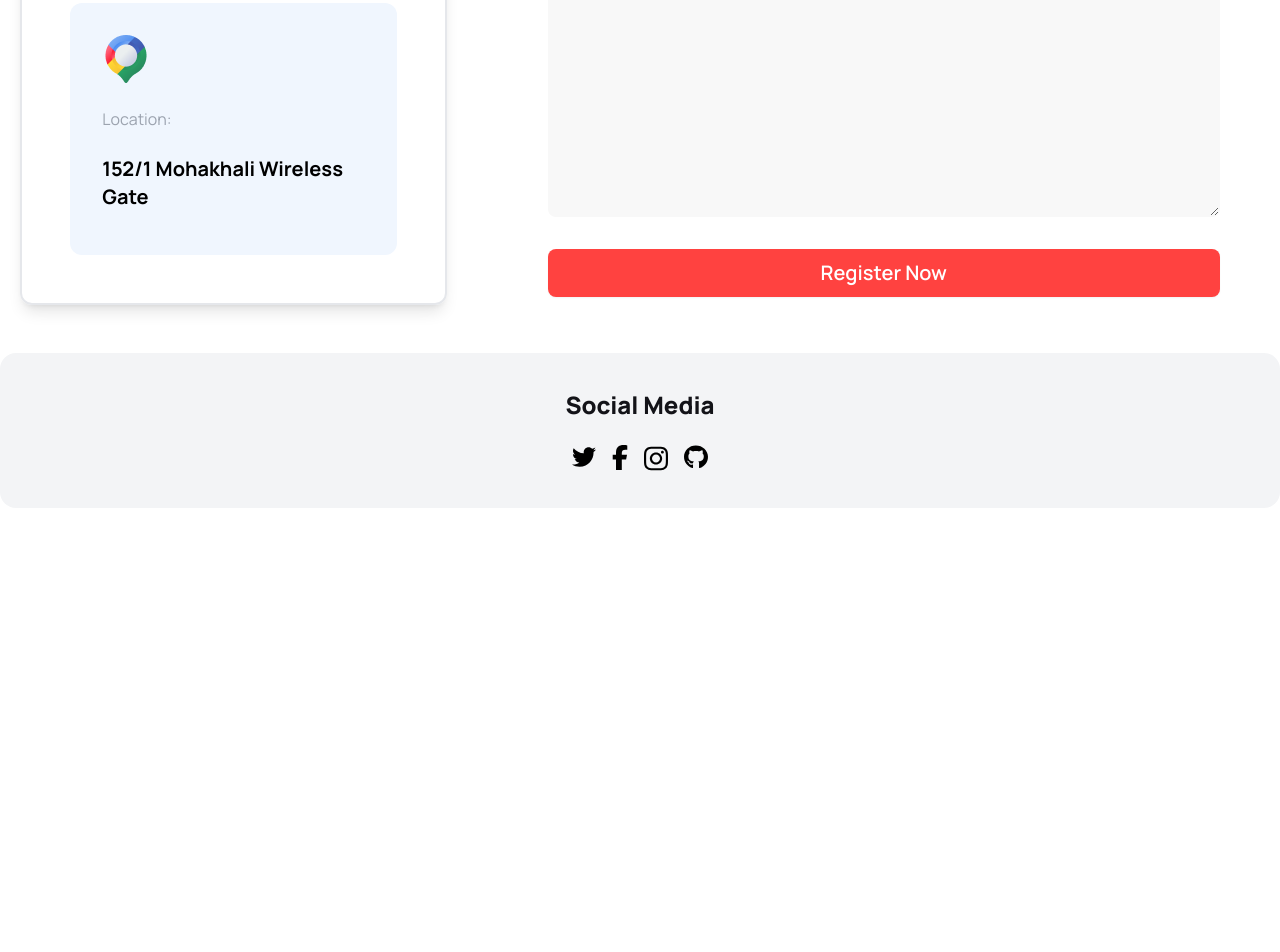
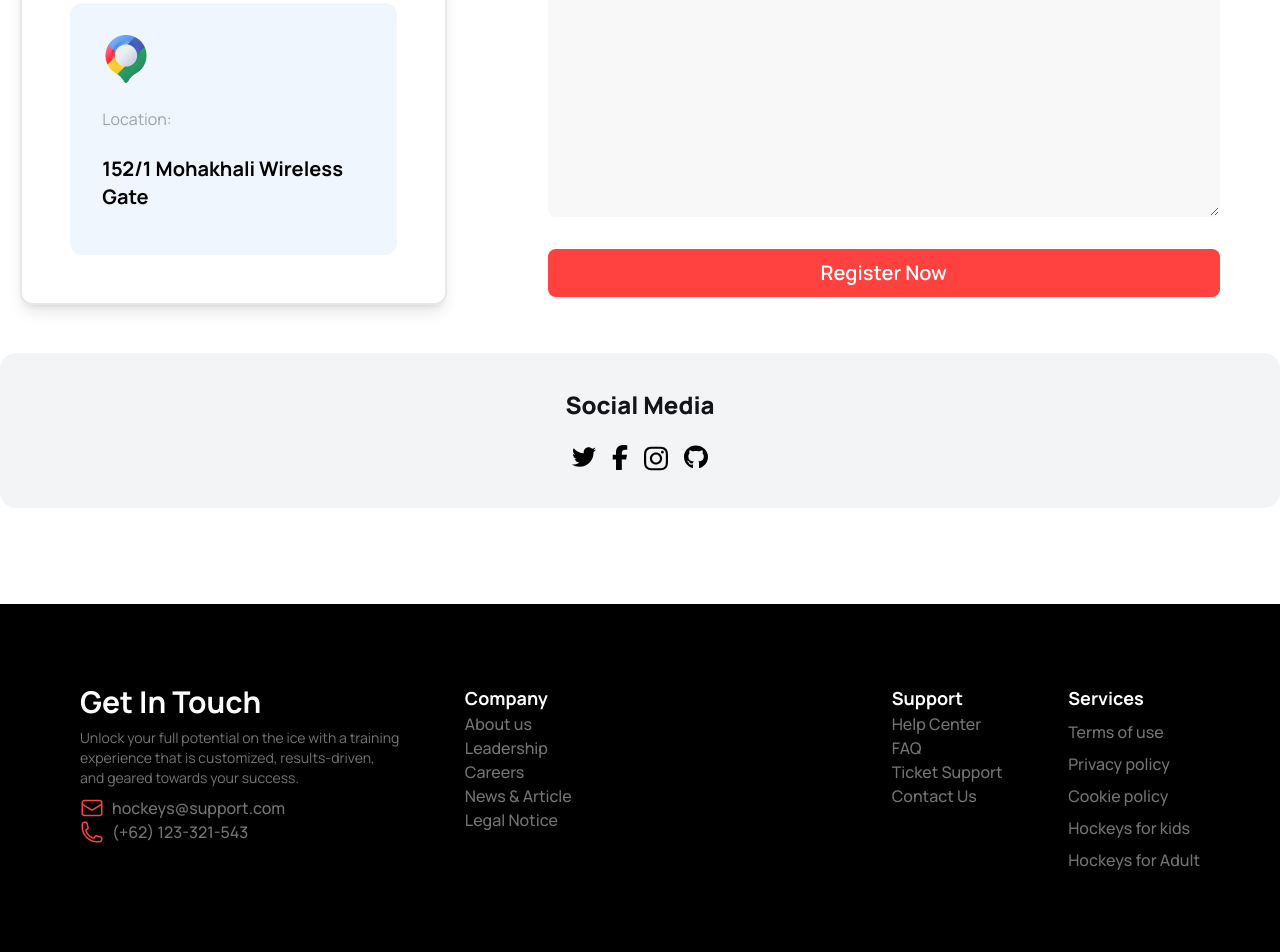
Before and after one commit to mainulbinalif/Assignment-No-Three, a plain HTML site: page index.html in a window 1280 px wide. Shown: the part 5630-6582 px from the top of the page. Before the commit the page ends 6234 px from the top, so only its background shows below. Drawn offline with nearby package versions, Linux system fonts and the light colour scheme.

Commit message:
added the footer section

```diff
--- a/index.html
+++ b/index.html
@@ -813,5 +813,57 @@
         </div>
       </section>
     </main>
+    <!-- Footer Section -->
+    <footer class="mt-20 p-5 lg:p-20 bg-black text-[#757373]">
+      <div
+        class="footer text-center lg:text-start justify-between container mx-auto"
+      >
+        <div class="text-center lg:text-start">
+          <h3 class="text-[#FFF] pl-20 lg:pl-0 text-3xl font-bold">
+            Get In Touch
+          </h3>
+          <p>
+            Unlock your full potential on the ice with a training <br />
+            experience that is customized, results-driven,<br />
+            and geared towards your success.
+          </p>
+          <div class="flex flex-col pl-16 lg:pl-0">
+            <a class="link flex gap-2 text-base font-medium link-hover"
+              ><img src="Images/mail.png" alt="" />
+              <p>hockeys@support.com</p></a
+            >
+            <a class="link flex gap-2 text-base font-medium link-hover"
+              ><img src="Images/phone.png" alt="" />
+              <p>(+62) 123-321-543</p></a
+            >
+          </div>
+        </div>
+        <div class="flex gap-36 lg:gap-80">
+          <nav class="flex flex-col">
+            <header class="text-[#FFF] text-lg font-bold">Company</header>
+            <a class="link text-base font-medium link-hover">About us</a>
+            <a class="link text-base font-medium link-hover">Leadership</a>
+            <a class="link text-base font-medium link-hover">Careers</a>
+            <a class="link text-base font-medium link-hover">News & Article</a>
+            <a class="link text-base font-medium link-hover">Legal Notice</a>
+          </nav>
+          <nav class="flex flex-col">
+            <header class="text-[#FFF] text-lg font-bold">Support</header>
+            <a class="link text-base font-medium link-hover">Help Center</a>
+            <a class="link text-base font-medium link-hover">FAQ</a>
+            <a class="link text-base font-medium link-hover">Ticket Support</a>
+            <a class="link text-base font-medium link-hover">Contact Us</a>
+          </nav>
+        </div>
+        <div class="flex pl-20 lg:pl-0 flex-col">
+          <h3 class="text-[#FFF] text-lg font-bold">Services</h3>
+          <a class="link text-base font-medium link-hover">Terms of use</a>
+          <a class="link text-base font-medium link-hover">Privacy policy</a>
+          <a class="link text-base font-medium link-hover">Cookie policy</a>
+          <a class="link text-base font-medium link-hover">Hockeys for kids</a>
+          <a class="link text-base font-medium link-hover">Hockeys for Adult</a>
+        </div>
+      </div>
+    </footer>
   </body>
 </html>
```
